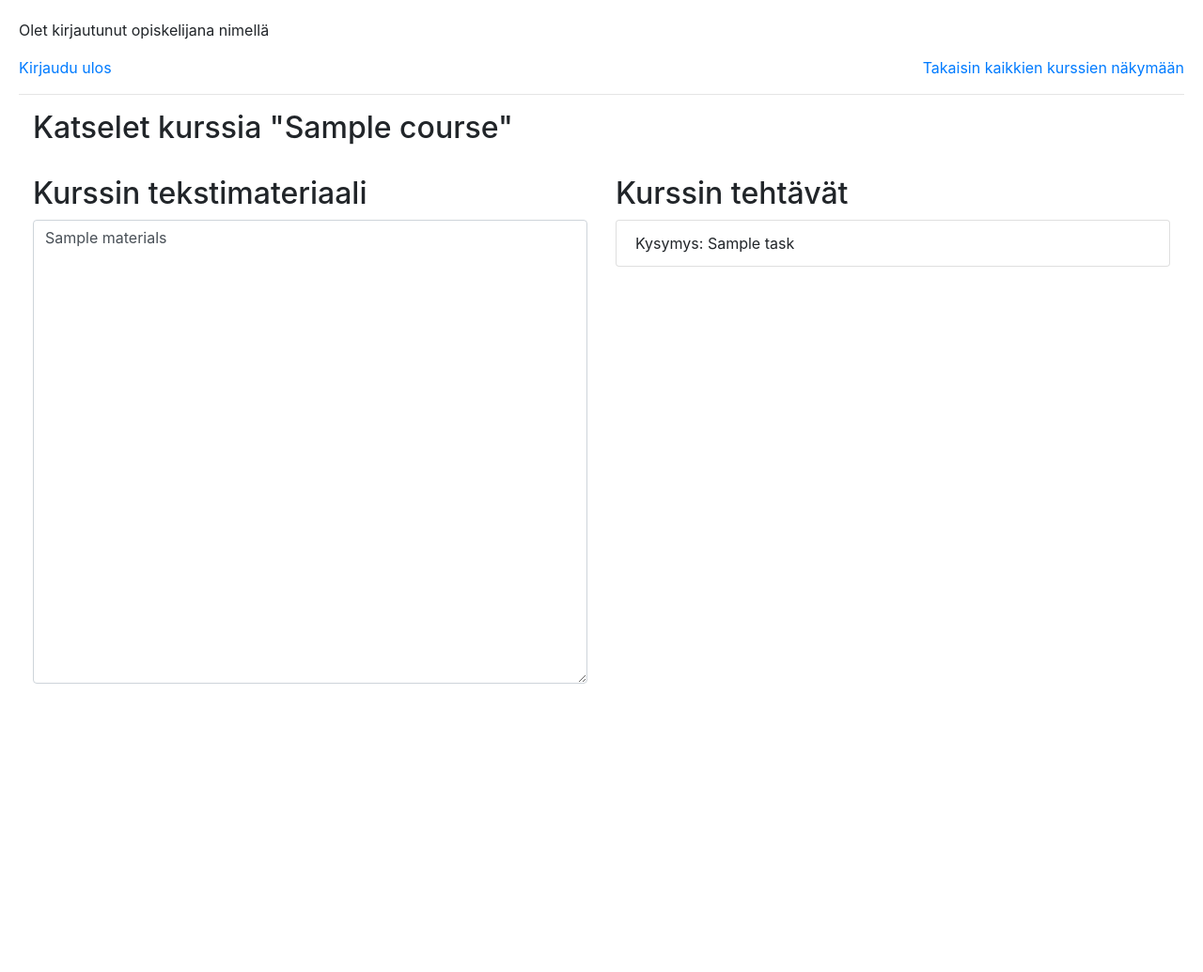
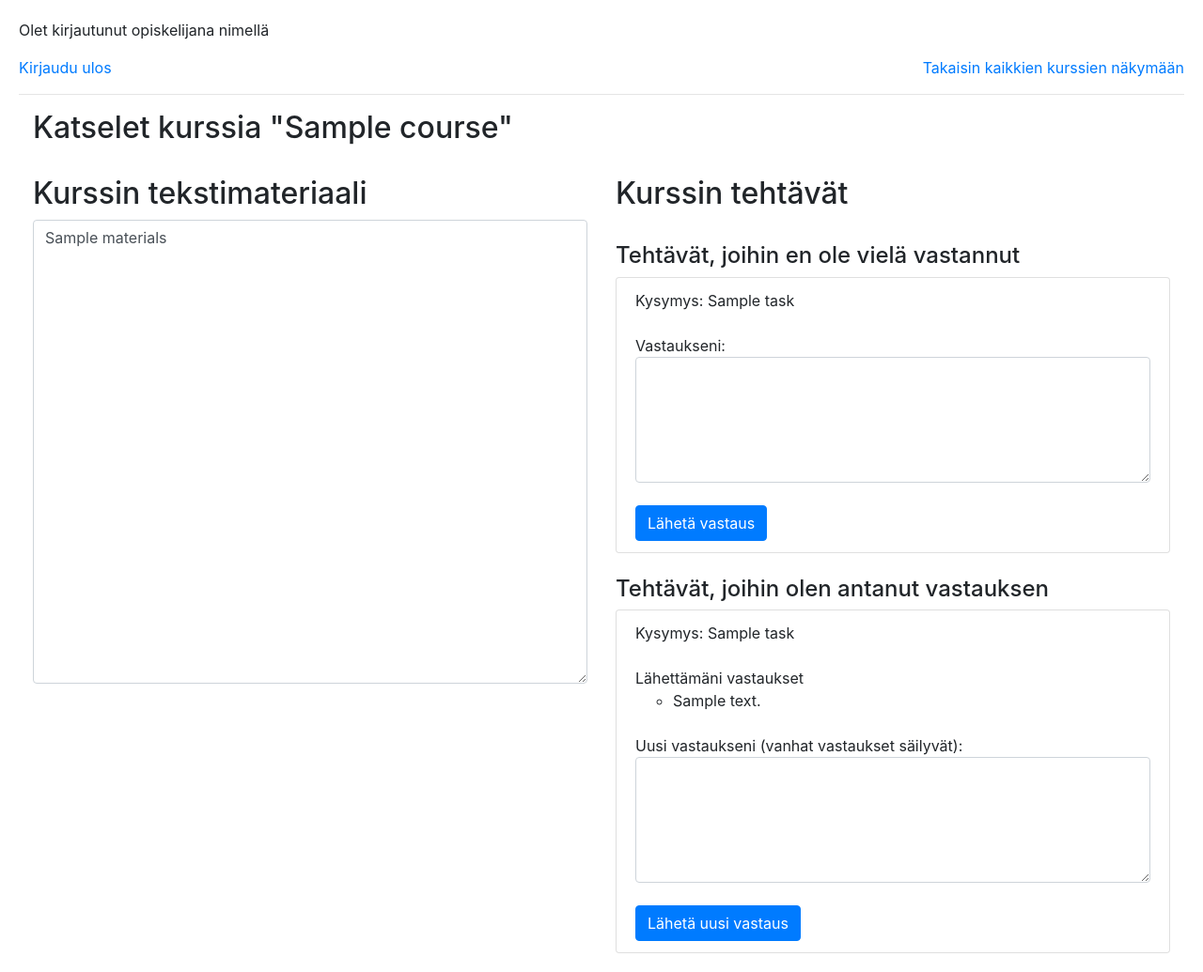
Before and after one commit to tuheli/tietokannat-ja-web-ohjelmointi, a Flask app: template templates/student_course_page.html in a window 1280 px wide. Shown: the whole page at 94% size. Before the commit the page ends 728 px from the top, so only its background shows below. Run offline with Flask 3, Linux system fonts and the light colour scheme; the template is opened without the code that fills it: most values are stand-ins (such as "Sample title", 1, 10 or a date in 2020); some libraries are stand-ins or nearby versions.

Commit message:
Student can answer course task questions

```diff
--- a/templates/student_course_page.html
+++ b/templates/student_course_page.html
@@ -21,15 +21,70 @@
         <div class="col-md-6">
             <div>
                 <h2>Kurssin tehtävät</h2>
+                {% if task_count == 0 %}
+                <p>Kurssilla ei ole tehtäviä.</p>
+                {% else %}
+                {% if tasks_without_given_answers|length == 0 %}
+                <br>
+                <h4>Hyvä, olen vastannut kaikkiin tehtäviin</h4>
+                {% else %}
+                <br>
+                <h4>Tehtävät, joihin en ole vielä vastannut</h4>
                 <ul class="list-group">
-                    {% for task in tasks %}
+                    {% for task in tasks_without_given_answers %}
                     <li class="list-group-item">
                         <div>Kysymys: {{ task.question }}</div>
+                        <br>
+                        <div>Vastaukseni:</div>
+                        <form action="/student_task_answer" method="post">
+                            <input type="hidden" name="task_id" value="{{ task.task_id }}">
+                            <input type="hidden" name="course_id" value="{{ course.id }}">
+                            <textarea class="form-control" id="answer" name="answer" rows="5"></textarea>
+                            <br>
+                            <button type="submit" class="btn btn-primary">Lähetä vastaus</button>
+                        </form>
                     </li>
-                    {% else %}
-                    <p>Kurssilla ei ole tehtäviä.</p>
                     {% endfor %}
                 </ul>
+                {% endif %}
+                {% endif %}
+            </div>
+            <div>
+                {% if tasks_without_given_answers|length == 0 %}
+                <br>
+                <h4>Tehtävät ja antamani vastaukset</h4>
+                {% else %}
+                <br>
+                <h4>Tehtävät, joihin olen antanut vastauksen</h4>
+                {% endif %}
+                {% if tasks_with_given_answers|length == 0 %}
+                <p>En ole vielä vastannut mihinkään tehtävään</p>
+                {% else %}
+                <ul class="list-group">
+                    {% for task in tasks_with_given_answers %}
+                    <li class="list-group-item">
+                        <div>Kysymys: {{ task.question }}</div>
+                        <br>
+                        <div>Lähettämäni vastaukset
+                            <ul>
+                                {% for answer in task.answers %}
+                                <li>{{ answer }}</li>
+                                {% endfor %}
+                            </ul>
+                        </div>
+                        <br>
+                        <div>Uusi vastaukseni (vanhat vastaukset säilyvät):</div>
+                        <form action="/student_task_answer" method="post">
+                            <input type="hidden" name="task_id" value="{{ task.task_id }}">
+                            <input type="hidden" name="course_id" value="{{ course.id }}">
+                            <textarea class="form-control" id="answer" name="answer" rows="5"></textarea>
+                            <br>
+                            <button type="submit" class="btn btn-primary">Lähetä uusi vastaus</button>
+                        </form>
+                    </li>
+                    {% endfor %}
+                </ul>
+                {% endif %}
             </div>
         </div>
     </div>
```
Also changed, not shown: courses.py (+19 -0 lines), routes.py (+45 -2 lines), schema.sql (+9 -0 lines), README.md. Lines whose indentation alone changed are shown as unchanged.
